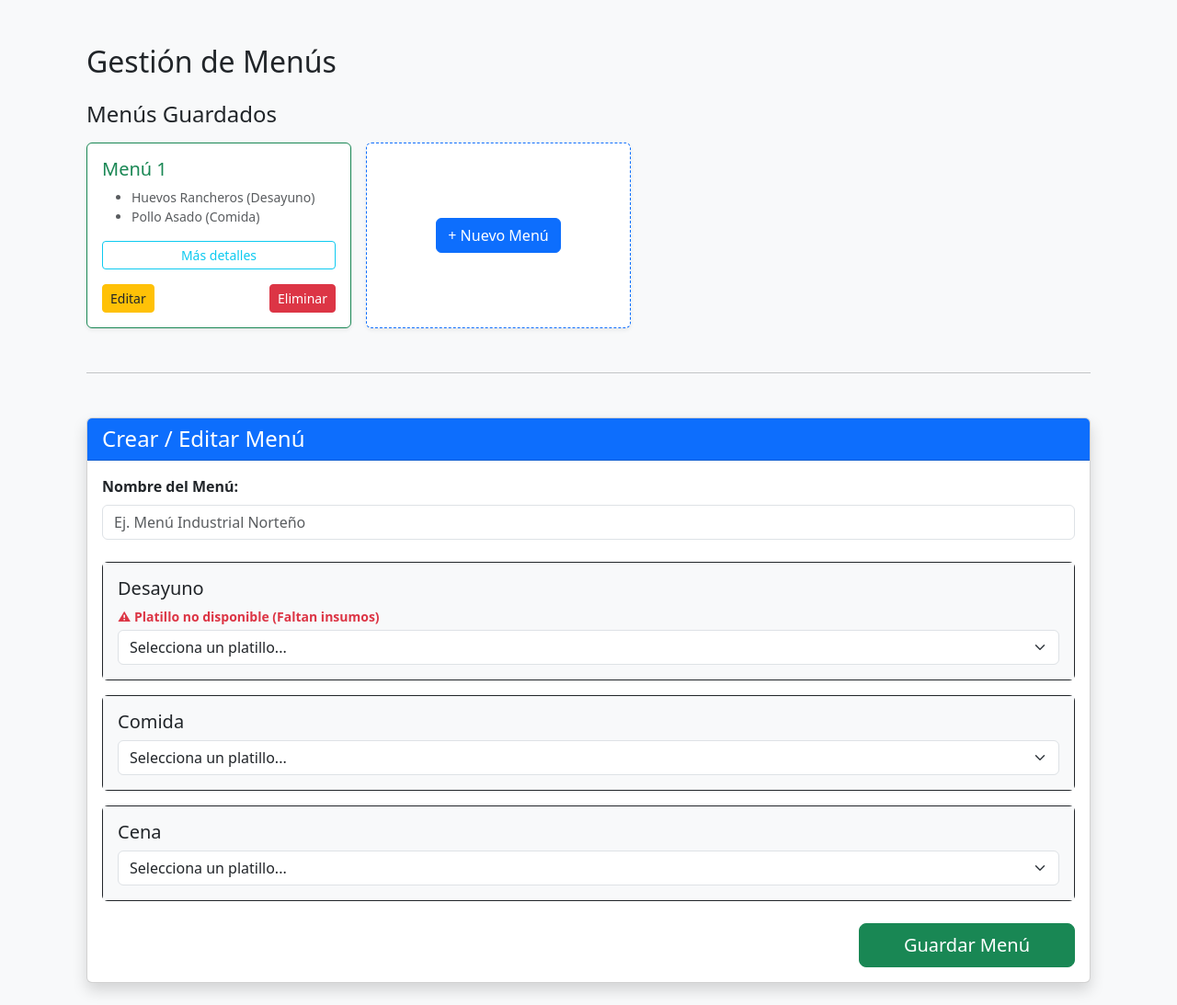
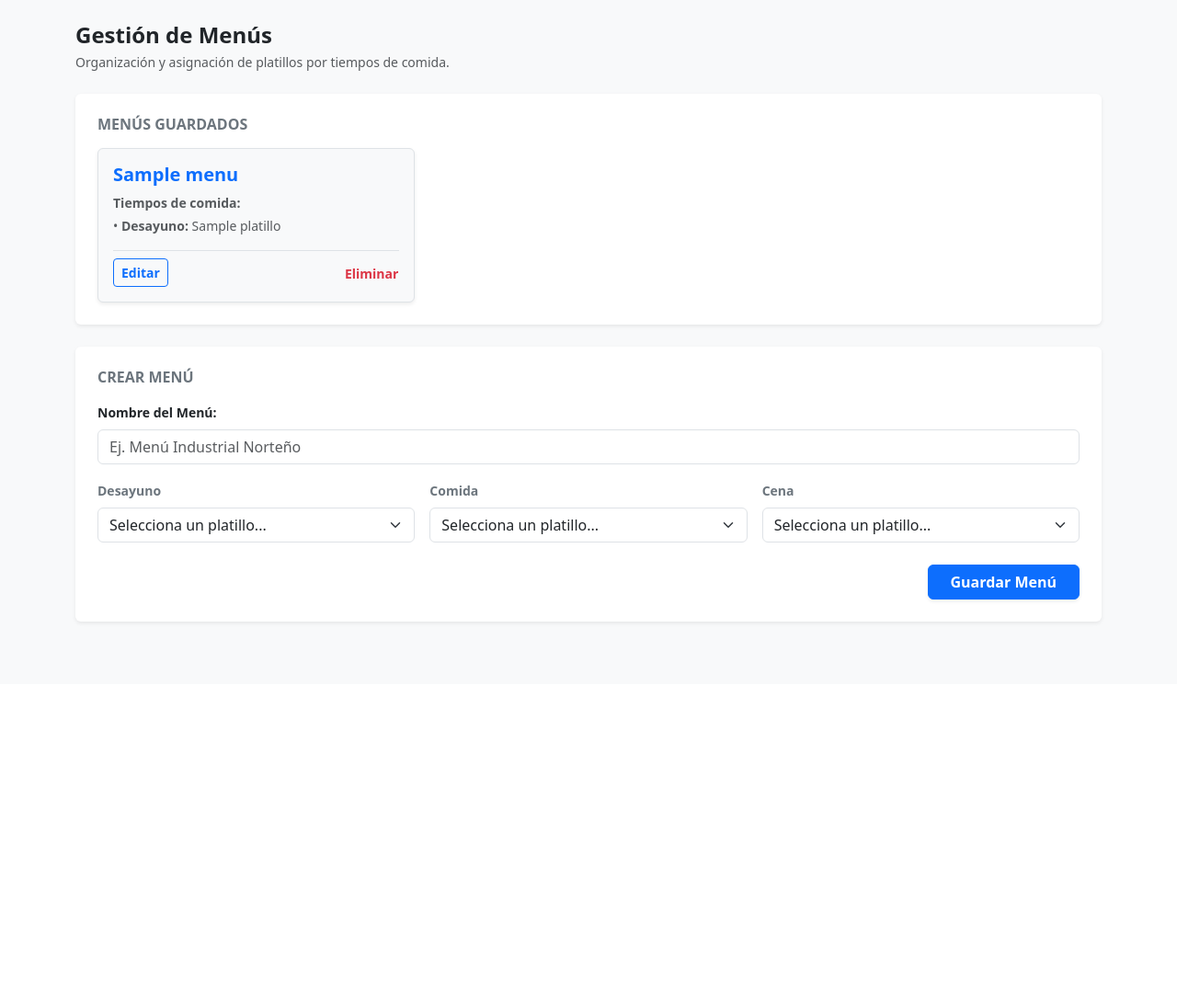
Before and after one commit to AllanMartinR/Gestor-de-menus, a Django app: page /armar-menu/ in a window 1280 px wide. Shown: the part 56-1149 px from the top of the page at 92% size. After the commit the page ends 735 px from the top, so only its background shows below. Run offline with Django 5.2, Linux system fonts and the light colour scheme; a user stored in the database is signed in; tables that the repository leaves empty hold one stand-in row (values such as "Sample post").

Commit message:
Se actualiza el modelo de menus con los timepos de comidas

```diff
--- a/Gestion/templates/gestion/armado_menu.html
+++ b/Gestion/templates/gestion/armado_menu.html
@@ -1,92 +1,122 @@
-{% extends 'base.html' %}
+{% extends "base.html" %}
+
+{% block title %}Armado de Menús | SICSA{% endblock %}
 
 {% block content %}
-<div class="container mt-4">
-    <h2 class="mb-4">Gestión de Menús</h2>
-
-    <!-- SECCIÓN 1: Catálogo de Menús Guardados (Tu primer dibujo) -->
-    <div class="mb-5">
-        <h4 class="mb-3">Menús Guardados</h4>
-        <div class="d-flex flex-wrap gap-3">
-
-            <!-- Tarjeta de ejemplo de un menú guardado -->
-            <div class="card border-success shadow-sm" style="width: 18rem;">
-                <div class="card-body">
-                    <h5 class="card-title text-success">Menú 1</h5>
-                    <ul class="card-text small text-muted">
-                        <li>Huevos Rancheros (Desayuno)</li>
-                        <li>Pollo Asado (Comida)</li>
-                    </ul>
-                    <button class="btn btn-sm btn-outline-info w-100 mb-3">Más detalles</button>
-                    <div class="d-flex justify-content-between">
-                        <button class="btn btn-sm btn-warning text-dark">Editar</button>
-                        <button class="btn btn-sm btn-danger">Eliminar</button>
-                    </div>
-                </div>
-            </div>
-
-            <!-- Botón para crear un Menú Nuevo -->
-            <div class="card border-primary border-dashed shadow-sm d-flex align-items-center justify-content-center" style="width: 18rem; min-height: 200px; border-style: dashed;">
-                <button class="btn btn-primary">+ Nuevo Menú</button>
-            </div>
-
+<div class="container-fluid px-0">
+    <!-- Header del Módulo -->
+    <div class="d-flex justify-content-between align-items-center mb-4">
+        <div>
+            <h2 class="h4 mb-1 fw-bold text-dark">Gestión de Menús</h2>
+            <p class="text-muted small mb-0">Organización y asignación de platillos por tiempos de comida.</p>
         </div>
     </div>
 
-    <hr class="my-5">
+    <!-- Menús Guardados -->
+    <div class="card border-0 shadow-sm mb-4">
+        <div class="card-body p-4">
+            <h3 class="h6 text-uppercase text-secondary fw-bold mb-3">Menús Guardados</h3>
 
-    <!-- SECCIÓN 2: Área de Armado (Tu segundo dibujo) -->
-    <div class="card shadow">
-        <div class="card-header bg-primary text-white">
-            <h4 class="mb-0">Crear / Editar Menú</h4>
+            <div class="row g-3">
+                {% for menu in menus %}
+                <div class="col-md-4">
+                    <div class="card h-100 border bg-light shadow-sm">
+                        <div class="card-body d-flex flex-column justify-content-between">
+                            <div>
+                                <h4 class="h5 text-primary fw-bold mb-2">{{ menu.nombre }}</h4>
+                                <ul class="list-unstyled small text-muted mb-3">
+                                    <li class="mb-1"><strong>Tiempos de comida:</strong></li>
+                                    {% for mp in menu.composicion.all %}
+                                        <li>• <strong>{{ mp.tiempo }}:</strong> {{ mp.platillo.nombre }}</li>
+                                    {% empty %}
+                                        <li class="text-muted">Sin platillos asignados</li>
+                                    {% endfor %}
+                                </ul>
+                            </div>
+                            <div class="d-flex justify-content-between align-items-center pt-2 border-top">
+                                <!-- Botón Editar -->
+                                <a href="{% url 'armado_menu' %}?editar={{ menu.id }}" class="btn btn-sm btn-outline-primary fw-semibold">Editar</a>
+
+                                <!-- Botón de Eliminar -->
+                                <form method="post" action="{% url 'menu_eliminar' menu.id %}" class="d-inline" onsubmit="return confirm('¿Estás seguro de eliminar el menú {{ menu.nombre }}?');">
+                                    {% csrf_token %}
+                                    <button type="submit" class="btn btn-sm btn-link text-danger text-decoration-none p-0 m-0 fw-semibold">Eliminar</button>
+                                </form>
+                            </div>
+                        </div>
+                    </div>
+                </div>
+                {% empty %}
+                <div class="col-12">
+                    <p class="text-muted mb-0">No hay menús guardados todavía. Usa el formulario de abajo para crear uno.</p>
+                </div>
+                {% endfor %}
+            </div>
         </div>
-        <div class="card-body">
-            <form method="POST">
+    </div>
+
+    <!-- Formulario para Crear / Editar Menú -->
+    <div class="card border-0 shadow-sm">
+        <div class="card-body p-4">
+            <h3 class="h6 text-uppercase text-secondary fw-bold mb-3">
+                {% if menu_a_editar %} Editando Menú: {{ menu_a_editar.nombre }} {% else %} Crear Menú {% endif %}
+            </h3>
+
+            <form method="POST" class="row g-3">
                 {% csrf_token %}
 
-                <div class="mb-4">
-                    <label class="form-label fw-bold">Nombre del Menú:</label>
-                    <input type="text" class="form-control" name="nombre_menu" placeholder="Ej. Menú Industrial Norteño" required>
+                {% if menu_a_editar %}
+                    <input type="hidden" name="menu_id_oculto" value="{{ menu_a_editar.id }}">
+                {% endif %}
+
+                <div class="col-12">
+                    <label class="form-label fw-semibold small">Nombre del Menú:</label>
+                    <input type="text" name="nombre_menu" required class="form-control" value="{% if menu_a_editar %}{{ menu_a_editar.nombre }}{% endif %}" placeholder="Ej. Menú Industrial Norteño">
                 </div>
 
-                <!-- Bloque Desayuno -->
-                <div class="card mb-3 border-dark">
-                    <div class="card-body bg-light">
-                        <h5 class="card-title">Desayuno</h5>
-                        <p class="text-danger small fw-bold mb-1">⚠ Platillo no disponible (Faltan insumos)</p>
-                        <select class="form-select form-control" name="platillo_desayuno">
-                            <option value="">Selecciona un platillo...</option>
-                            <!-- Aquí Django cargará los platillos después -->
-                        </select>
-                    </div>
+                <!-- Desayuno -->
+                <div class="col-md-4">
+                    <label class="form-label fw-bold small text-secondary">Desayuno</label>
+                    <select name="platillo_desayuno" class="form-select">
+                        <option value="">Selecciona un platillo...</option>
+                        {% for platillo in platillos %}
+                            <option value="{{ platillo.id }}">{{ platillo.nombre }}</option>
+                        {% endfor %}
+                    </select>
                 </div>
 
-                <!-- Bloque Comida -->
-                <div class="card mb-3 border-dark">
-                    <div class="card-body bg-light">
-                        <h5 class="card-title">Comida</h5>
-                        <select class="form-select form-control" name="platillo_comida">
-                            <option value="">Selecciona un platillo...</option>
-                        </select>
-                    </div>
+                <!-- Comida -->
+                <div class="col-md-4">
+                    <label class="form-label fw-bold small text-secondary">Comida</label>
+                    <select name="platillo_comida" class="form-select">
+                        <option value="">Selecciona un platillo...</option>
+                        {% for platillo in platillos %}
+                            <option value="{{ platillo.id }}">{{ platillo.nombre }}</option>
+                        {% endfor %}
+                    </select>
                 </div>
 
-                <!-- Bloque Cena -->
-                <div class="card mb-3 border-dark">
-                    <div class="card-body bg-light">
-                        <h5 class="card-title">Cena</h5>
-                        <select class="form-select form-control" name="platillo_cena">
-                            <option value="">Selecciona un platillo...</option>
-                        </select>
-                    </div>
+                <!-- Cena -->
+                <div class="col-md-4">
+                    <label class="form-label fw-bold small text-secondary">Cena</label>
+                    <select name="platillo_cena" class="form-select">
+                        <option value="">Selecciona un platillo...</option>
+                        {% for platillo in platillos %}
+                            <option value="{{ platillo.id }}">{{ platillo.nombre }}</option>
+                        {% endfor %}
+                    </select>
                 </div>
 
-                <div class="text-end mt-4">
-                    <button type="submit" class="btn btn-success btn-lg px-5">Guardar Menú</button>
+                <div class="col-12 text-end mt-4">
+                    {% if menu_a_editar %}
+                        <a href="{% url 'armado_menu' %}" class="btn btn-light border px-4 me-2 fw-semibold">Cancelar</a>
+                    {% endif %}
+                    <button type="submit" class="btn btn-primary px-4 fw-semibold shadow-sm">
+                        {% if menu_a_editar %} Actualizar Menú {% else %} Guardar Menú {% endif %}
+                    </button>
                 </div>
             </form>
         </div>
     </div>
-
 </div>
 {% endblock %}
--- a/Gestion/urls.py
+++ b/Gestion/urls.py
@@ -10,6 +10,7 @@ from .views import (
     PlatilloUpdateView,
     platillo_baja,
     armado_menu,
+    menu_eliminar,
 )
 
 # Este urls.py ya define los prefijos completos. Inclúyelo en la raíz
@@ -25,6 +26,8 @@ from .views import (
 #   /platillos/nuevo/           -> platillo_create
 #   /platillos/<pk>/editar/     -> platillo_update
 #   /platillos/<pk>/baja/       -> platillo_baja (solo POST)
+#   /armar-menu/                -> armado_menu
+#   /menu/eliminar/<pk>/        -> menu_eliminar (solo POST)
 
 urlpatterns = [
     # Ingredientes
@@ -41,4 +44,5 @@ urlpatterns = [
 
     # Menús
     path('armar-menu/', armado_menu, name='armado_menu'),
+    path('menu/eliminar/<int:pk>/', menu_eliminar, name='menu_eliminar'),
 ]
--- a/Gestion/views.py
+++ b/Gestion/views.py
@@ -11,11 +11,10 @@ from django.views.decorators.http import require_POST
 from django.views.generic import CreateView, ListView, UpdateView
 
 from .forms import IngredienteForm, IngredientePlatilloFormSet, PlatilloForm
-from .models import Ingrediente, Platillo
+from .models import Ingrediente, Platillo, Menu, MenuPlatillo
 
 
 def _ingredientes_data_json():
-    """Costo unitario y unidad de cada ingrediente activo, para el costeo en vivo del platillo."""
     datos = {
         str(ingrediente.pk): {
             'nombre': ingrediente.nombre,
@@ -77,14 +76,10 @@ class IngredienteUpdateView(LoginRequiredMixin, SuccessMessageMixin, UpdateView)
 @login_required
 @require_POST
 def ingrediente_baja(request, pk):
-    """Baja lógica: activo=False. No usa .delete() ni DeleteView."""
     ingrediente = get_object_or_404(Ingrediente, pk=pk, activo=True)
     ingrediente.activo = False
     ingrediente.save(update_fields=['activo'])
-    messages.success(
-        request,
-        f'El ingrediente "{ingrediente.nombre}" se dio de baja.',
-    )
+    messages.success(request, f'El ingrediente "{ingrediente.nombre}" se dio de baja.')
     return redirect('ingrediente_list')
 
 
@@ -127,9 +122,7 @@ class PlatilloCreateView(LoginRequiredMixin, SuccessMessageMixin, CreateView):
     def form_valid(self, form):
         receta_formset = IngredientePlatilloFormSet(self.request.POST, prefix='receta')
         if not receta_formset.is_valid():
-            return self.render_to_response(
-                self.get_context_data(form=form, receta_formset=receta_formset)
-            )
+            return self.render_to_response(self.get_context_data(form=form, receta_formset=receta_formset))
         self.object = form.save()
         receta_formset.instance = self.object
         receta_formset.save()
@@ -153,23 +146,15 @@ class PlatilloUpdateView(LoginRequiredMixin, SuccessMessageMixin, UpdateView):
         context['ingredientes_data_json'] = _ingredientes_data_json()
         if 'receta_formset' not in context:
             if self.request.method == 'POST':
-                context['receta_formset'] = IngredientePlatilloFormSet(
-                    self.request.POST, instance=self.object, prefix='receta'
-                )
+                context['receta_formset'] = IngredientePlatilloFormSet(self.request.POST, instance=self.object, prefix='receta')
             else:
-                context['receta_formset'] = IngredientePlatilloFormSet(
-                    instance=self.object, prefix='receta'
-                )
+                context['receta_formset'] = IngredientePlatilloFormSet(instance=self.object, prefix='receta')
         return context
 
     def form_valid(self, form):
-        receta_formset = IngredientePlatilloFormSet(
-            self.request.POST, instance=self.object, prefix='receta'
-        )
+        receta_formset = IngredientePlatilloFormSet(self.request.POST, instance=self.object, prefix='receta')
         if not receta_formset.is_valid():
-            return self.render_to_response(
-                self.get_context_data(form=form, receta_formset=receta_formset)
-            )
+            return self.render_to_response(self.get_context_data(form=form, receta_formset=receta_formset))
         self.object = form.save()
         receta_formset.instance = self.object
         receta_formset.save()
@@ -180,18 +165,80 @@ class PlatilloUpdateView(LoginRequiredMixin, SuccessMessageMixin, UpdateView):
 @login_required
 @require_POST
 def platillo_baja(request, pk):
-    """Baja lógica: activo=False. No usa .delete() ni DeleteView."""
     platillo = get_object_or_404(Platillo, pk=pk, activo=True)
     platillo.activo = False
     platillo.save(update_fields=['activo'])
-    messages.success(
-        request,
-        f'El platillo "{platillo.nombre}" se dio de baja.',
-    )
+    messages.success(request, f'El platillo "{platillo.nombre}" se dio de baja.')
     return redirect('platillo_list')
 
 
 @login_required
 def armado_menu(request):
-    """Vista para la pantalla de armado de menús."""
-    return render(request, 'gestion/armado_menu.html')
+    menu_id = request.GET.get('editar')
+    menu_a_editar = None
+
+    if menu_id:
+        menu_a_editar = get_object_or_404(Menu, pk=menu_id)
+
+    if request.method == 'POST':
+        nombre = request.POST.get('nombre_menu')
+        desayuno_id = request.POST.get('platillo_desayuno')
+        comida_id = request.POST.get('platillo_comida')
+        cena_id = request.POST.get('platillo_cena')
+        editando_id = request.POST.get('menu_id_oculto')
+
+        try:
+            if editando_id:
+                menu_obj = get_object_or_404(Menu, pk=editando_id)
+                menu_obj.nombre = nombre
+                menu_obj.save()
+                MenuPlatillo.objects.filter(menu=menu_obj).delete()
+            else:
+                menu_obj = Menu.objects.create(nombre=nombre)
+
+            # Guardamos cada platillo asignado con su respectivo tiempo
+            if desayuno_id:
+                p_des = Platillo.objects.filter(pk=desayuno_id).first()
+                if p_des:
+                    MenuPlatillo.objects.create(menu=menu_obj, platillo=p_des, tiempo='Desayuno')
+
+            if comida_id:
+                p_com = Platillo.objects.filter(pk=comida_id).first()
+                if p_com:
+                    MenuPlatillo.objects.create(menu=menu_obj, platillo=p_com, tiempo='Comida')
+
+            if cena_id:
+                p_cen = Platillo.objects.filter(pk=cena_id).first()
+                if p_cen:
+                    MenuPlatillo.objects.create(menu=menu_obj, platillo=p_cen, tiempo='Cena')
+
+            messages.success(request, f'¡El menú "{nombre}" se guardó con éxito!')
+        except Exception as e:
+            messages.error(request, f'Error al procesar el menú: {e}')
+
+        return redirect('armado_menu')
+
+    try:
+        lista_menus = Menu.objects.all()
+    except:
+        lista_menus = []
+
+    lista_platillos = Platillo.objects.filter(activo=True)
+
+    context = {
+        'menus': lista_menus,
+        'platillos': lista_platillos,
+        'menu_a_editar': menu_a_editar,
+    }
+
+    return render(request, 'gestion/armado_menu.html', context)
+
+
+@login_required
+@require_POST
+def menu_eliminar(request, pk):
+    menu = get_object_or_404(Menu, pk=pk)
+    nombre_menu = menu.nombre
+    menu.delete()
+    messages.success(request, f'El menú "{nombre_menu}" se ha eliminado correctamente.')
+    return redirect('armado_menu')
```
Also changed, not shown: Gestion/models.py (+9 -2 lines), Gestion/migrations/0006_alter_menuplatillo_unique_together_and_more.py (added).
